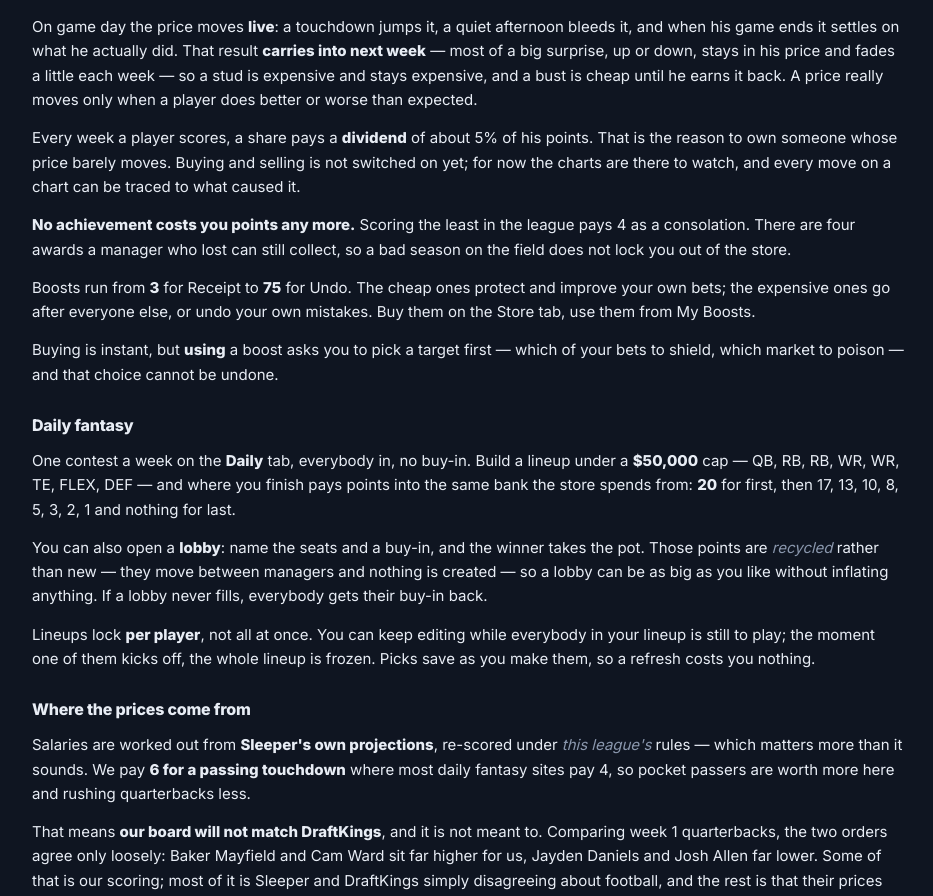
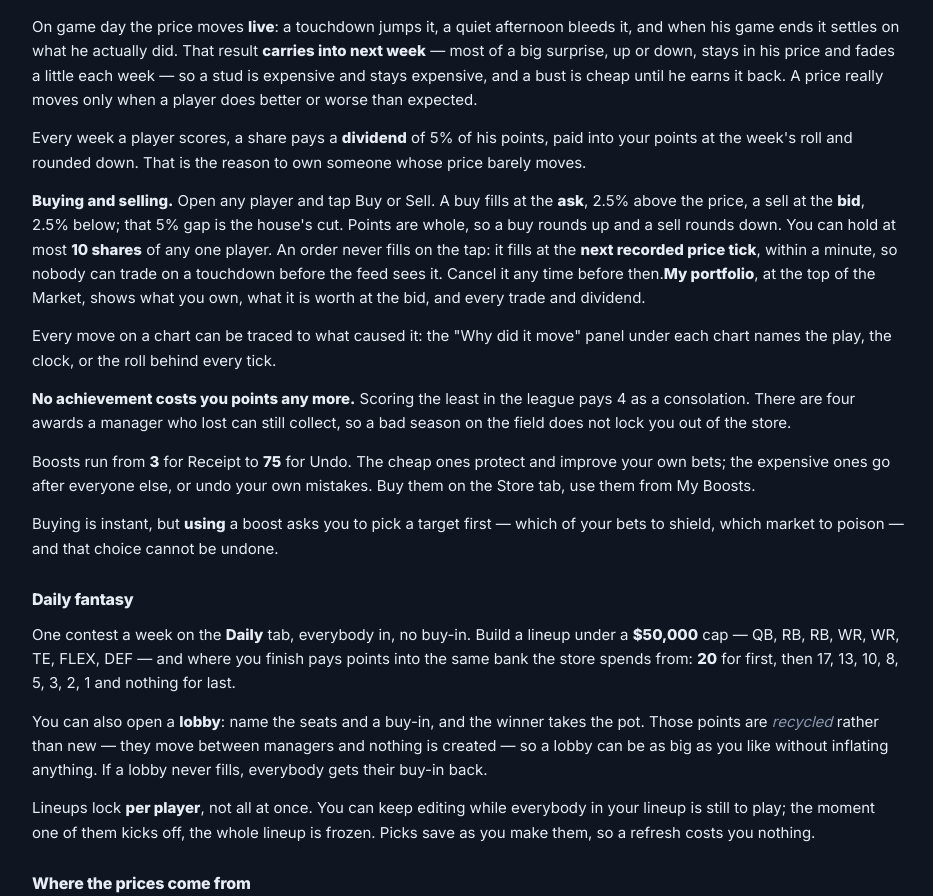
Before and after one commit to cnich1234/league-history, a Next.js app: page /book/rules in a window 1280 px wide. Shown: the part 3888-4784 px from the top of the page, without its empty margins (172-1105 px from the left). Built offline with nearby package versions, Linux system fonts and the light colour scheme; no server answers.

Commit message:
The Market trades for everyone
Trading opens to the whole league. The House Rules explain the spread,
whole-point fills, the ten-share cap, next-tick fills and the portfolio.
The recap says the Market is open for business, because it is.

Co-Authored-By: Claude Fable 5.1 <noreply@anthropic.com>

```diff
--- a/app/book/rules/page.js
+++ b/app/book/rules/page.js
@@ -292,10 +292,25 @@ export default function RulesPage() {
             price really moves only when a player does better or worse than expected.
           </p>
           <p>
-            Every week a player scores, a share pays a <strong>dividend</strong> of about
-            5% of his points. That is the reason to own someone whose price barely moves.
-            Buying and selling is not switched on yet; for now the charts are there to
-            watch, and every move on a chart can be traced to what caused it.
+            Every week a player scores, a share pays a <strong>dividend</strong> of 5% of
+            his points, paid into your points at the week&apos;s roll and rounded down. That is
+            the reason to own someone whose price barely moves.
+          </p>
+          <p>
+            <strong>Buying and selling.</strong> Open any player and tap Buy or Sell. A buy
+            fills at the <strong>ask</strong>, 2.5% above the price, a sell at the{' '}
+            <strong>bid</strong>, 2.5% below; that 5% gap is the house&apos;s cut. Points are
+            whole, so a buy rounds up and a sell rounds down. You can hold at most{' '}
+            <strong>10 shares</strong> of any one player. An order never fills on the tap: it
+            fills at the <strong>next recorded price tick</strong>, within a minute, so nobody
+            can trade on a touchdown before the feed sees it. Cancel it any time before then.
+            <strong>My portfolio</strong>, at the top of the Market, shows what you own, what
+            it is worth at the bid, and every trade and dividend.
+          </p>
+          <p>
+            Every move on a chart can be traced to what caused it: the &quot;Why did it
+            move&quot; panel under each chart names the play, the clock, or the roll behind
+            every tick.
           </p>
           <p>
             <strong>No achievement costs you points any more.</strong> Scoring the least in
--- a/lib/market/access.js
+++ b/lib/market/access.js
@@ -1,14 +1,14 @@
 /**
  * Who can see The Market, and who can trade on it.
  *
- * Seeing is open to anyone signed in. Trading is behind its own switch while
- * it is tested: the testers can buy and sell, everyone else sees the prices
- * and a "coming soon". The nav tab, both pages and every API route ask these
- * two functions, so opening trading to the league is flipping
- * MARKET_TRADING_OPEN here and nowhere else.
+ * Both are open to anyone signed in. Each has its own switch: flip
+ * MARKET_TRADING_OPEN off and only the testers can buy and sell while
+ * everyone else sees the prices and a "coming soon"; flip MARKET_OPEN off
+ * and the Market disappears for everyone but the testers. The nav tab, both
+ * pages and every API route ask these two functions and nothing else.
  */
 export const MARKET_OPEN = true;
-export const MARKET_TRADING_OPEN = false;
+export const MARKET_TRADING_OPEN = true;
 export const MARKET_TESTERS = new Set(['chris-nicholson', 'devin-nicholson', 'brandon-lowe']);
 
 export function canSeeMarket(slug) {
```
Also changed, not shown: content/writeups/recap-week-1.md (+1 -1 lines), 2 other files (tests, documents, lock files or other folders).
